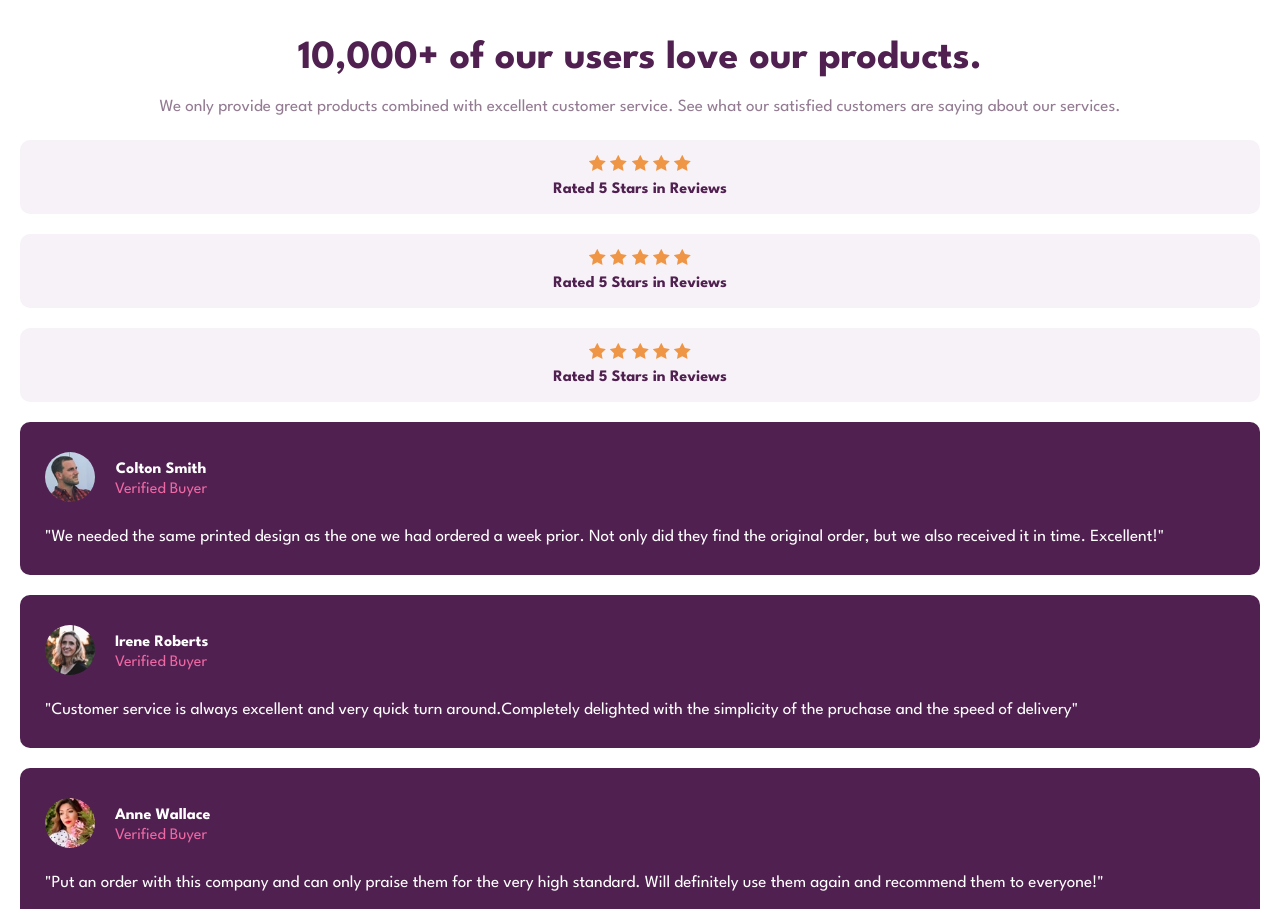
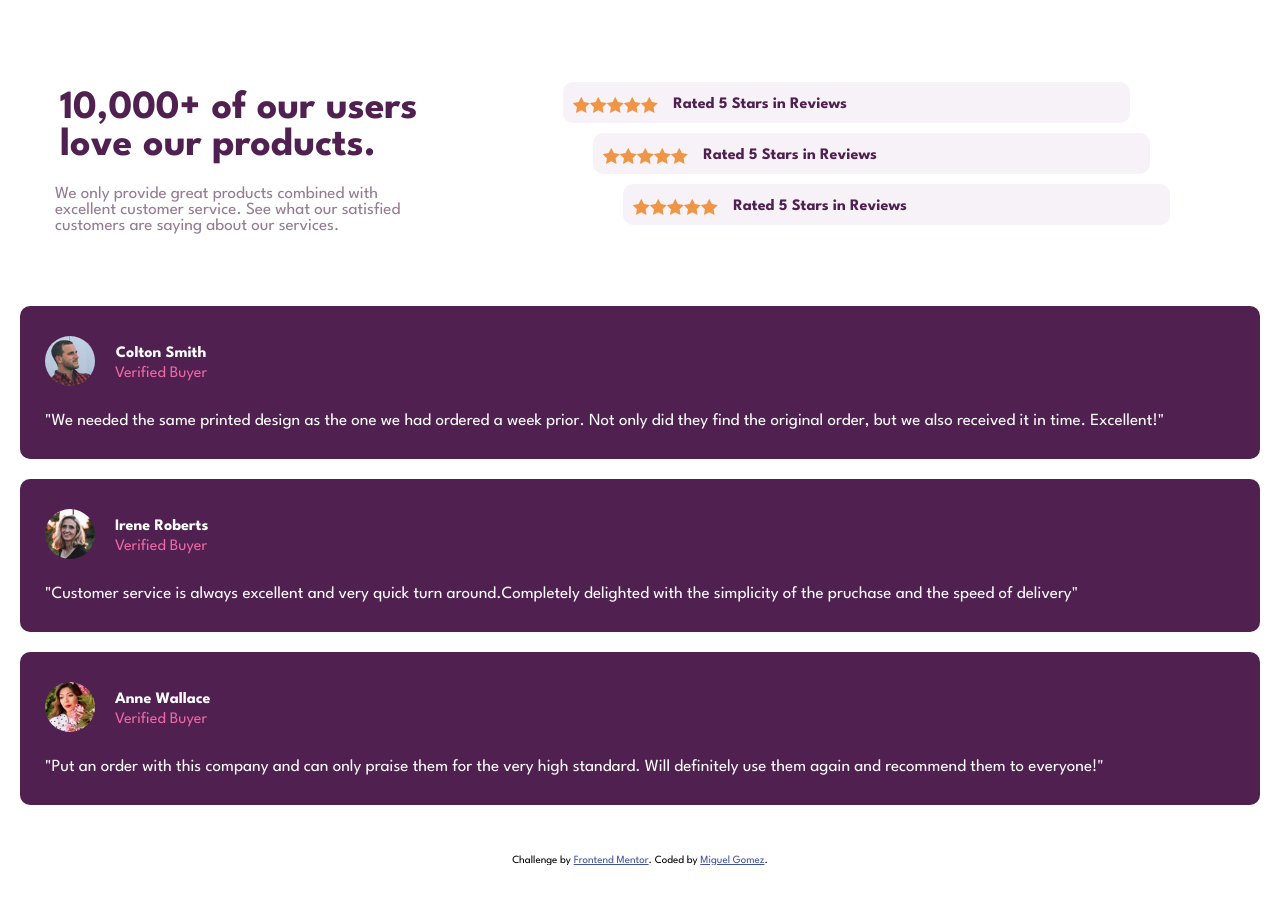
Before and after one commit to MikeProduce/frontendchallangeflex, a plain HTML site: page index.html in a window 1280 px wide. Shown: the top 909 px of the page. After the commit the page ends 865 px from the top, so only its background shows below. Drawn offline with Linux system fonts and the light colour scheme.

Commit message:
changed some stuff

```diff
--- a/index.html
+++ b/index.html
@@ -98,16 +98,54 @@
         padding: 7px 15px 15px 10px;
         font-size: 17px;
       }
+      @media screen and (min-width: 1024px) {
+        .Top__Section{
+          display: flex;
+          margin: 50px;
+        }
+        .Title{
+          flex:2;
+        }
+        .Title__Header{
+          text-align: left;
+        }
+        .Title__Paragraph{
+          text-align: left;
+          padding-left: 5px;
+        }
+        .Rating__Section{
+          flex: 4;
+          margin: auto;
+        }
+        .Rating__Reviews{
+          display: flex;
+          width: auto;
+        }
+        .Rating__Description{
+          display: flex;
+          margin: auto 15px auto 15px;
+        }
+        .Rating__Reviews.Top{
+          margin: 10px 100px 10px 120px;
+        }
+        .Rating__Reviews.Middle{
+          margin: 10px 80px 10px 150px;
+        }
+        .Rating__Reviews.Bottom{
+          margin: 10px 60px 10px 180px;
+        }
+      }
     </style>
   </head>
   <body>
+    <div class="Top__Section">
     <div class="Title">
       <p class="Title__Header">10,000+ of our users love our products.</p>
       <p class="Title__Paragraph">We only provide great products combined with excellent customer service.
     See what our satisfied customers are saying about our services.</p>
   </div>
   <div class="Rating__Section">
-    <div class="Rating__Reviews">
+    <div class="Rating__Reviews Top">
         <svg width="17" height="16" xmlns="http://www.w3.org/2000/svg"><path d="M16.539 6.097a.297.297 0 00-.24-.202l-5.36-.779L8.542.26a.296.296 0 00-.53 0L5.613 5.117l-5.36.779a.297.297 0 00-.165.505l3.88 3.78-.917 5.34a.297.297 0 00.43.312l4.795-2.52 4.794 2.52a.296.296 0 00.43-.313l-.916-5.338L16.464 6.4c.08-.08.11-.197.075-.304z" fill="#EF9546" fill-rule="nonzero"/></svg>
         <svg width="17" height="16" xmlns="http://www.w3.org/2000/svg"><path d="M16.539 6.097a.297.297 0 00-.24-.202l-5.36-.779L8.542.26a.296.296 0 00-.53 0L5.613 5.117l-5.36.779a.297.297 0 00-.165.505l3.88 3.78-.917 5.34a.297.297 0 00.43.312l4.795-2.52 4.794 2.52a.296.296 0 00.43-.313l-.916-5.338L16.464 6.4c.08-.08.11-.197.075-.304z" fill="#EF9546" fill-rule="nonzero"/></svg>
         <svg width="17" height="16" xmlns="http://www.w3.org/2000/svg"><path d="M16.539 6.097a.297.297 0 00-.24-.202l-5.36-.779L8.542.26a.296.296 0 00-.53 0L5.613 5.117l-5.36.779a.297.297 0 00-.165.505l3.88 3.78-.917 5.34a.297.297 0 00.43.312l4.795-2.52 4.794 2.52a.296.296 0 00.43-.313l-.916-5.338L16.464 6.4c.08-.08.11-.197.075-.304z" fill="#EF9546" fill-rule="nonzero"/></svg>
@@ -115,7 +153,7 @@
         <svg width="17" height="16" xmlns="http://www.w3.org/2000/svg"><path d="M16.539 6.097a.297.297 0 00-.24-.202l-5.36-.779L8.542.26a.296.296 0 00-.53 0L5.613 5.117l-5.36.779a.297.297 0 00-.165.505l3.88 3.78-.917 5.34a.297.297 0 00.43.312l4.795-2.52 4.794 2.52a.296.296 0 00.43-.313l-.916-5.338L16.464 6.4c.08-.08.11-.197.075-.304z" fill="#EF9546" fill-rule="nonzero"/></svg>
       <p class="Rating__Description">Rated 5 Stars in Reviews</p>
     </div>
-    <div class="Rating__Reviews">
+    <div class="Rating__Reviews Middle">
       <svg width="17" height="16" xmlns="http://www.w3.org/2000/svg"><path d="M16.539 6.097a.297.297 0 00-.24-.202l-5.36-.779L8.542.26a.296.296 0 00-.53 0L5.613 5.117l-5.36.779a.297.297 0 00-.165.505l3.88 3.78-.917 5.34a.297.297 0 00.43.312l4.795-2.52 4.794 2.52a.296.296 0 00.43-.313l-.916-5.338L16.464 6.4c.08-.08.11-.197.075-.304z" fill="#EF9546" fill-rule="nonzero"/></svg>
       <svg width="17" height="16" xmlns="http://www.w3.org/2000/svg"><path d="M16.539 6.097a.297.297 0 00-.24-.202l-5.36-.779L8.542.26a.296.296 0 00-.53 0L5.613 5.117l-5.36.779a.297.297 0 00-.165.505l3.88 3.78-.917 5.34a.297.297 0 00.43.312l4.795-2.52 4.794 2.52a.296.296 0 00.43-.313l-.916-5.338L16.464 6.4c.08-.08.11-.197.075-.304z" fill="#EF9546" fill-rule="nonzero"/></svg>
       <svg width="17" height="16" xmlns="http://www.w3.org/2000/svg"><path d="M16.539 6.097a.297.297 0 00-.24-.202l-5.36-.779L8.542.26a.296.296 0 00-.53 0L5.613 5.117l-5.36.779a.297.297 0 00-.165.505l3.88 3.78-.917 5.34a.297.297 0 00.43.312l4.795-2.52 4.794 2.52a.296.296 0 00.43-.313l-.916-5.338L16.464 6.4c.08-.08.11-.197.075-.304z" fill="#EF9546" fill-rule="nonzero"/></svg>
@@ -123,7 +161,7 @@
       <svg width="17" height="16" xmlns="http://www.w3.org/2000/svg"><path d="M16.539 6.097a.297.297 0 00-.24-.202l-5.36-.779L8.542.26a.296.296 0 00-.53 0L5.613 5.117l-5.36.779a.297.297 0 00-.165.505l3.88 3.78-.917 5.34a.297.297 0 00.43.312l4.795-2.52 4.794 2.52a.296.296 0 00.43-.313l-.916-5.338L16.464 6.4c.08-.08.11-.197.075-.304z" fill="#EF9546" fill-rule="nonzero"/></svg>
     <p class="Rating__Description">Rated 5 Stars in Reviews</p>
   </div>
-  <div class="Rating__Reviews">
+  <div class="Rating__Reviews Bottom">
       <svg width="17" height="16" xmlns="http://www.w3.org/2000/svg"><path d="M16.539 6.097a.297.297 0 00-.24-.202l-5.36-.779L8.542.26a.296.296 0 00-.53 0L5.613 5.117l-5.36.779a.297.297 0 00-.165.505l3.88 3.78-.917 5.34a.297.297 0 00.43.312l4.795-2.52 4.794 2.52a.296.296 0 00.43-.313l-.916-5.338L16.464 6.4c.08-.08.11-.197.075-.304z" fill="#EF9546" fill-rule="nonzero"/></svg>
       <svg width="17" height="16" xmlns="http://www.w3.org/2000/svg"><path d="M16.539 6.097a.297.297 0 00-.24-.202l-5.36-.779L8.542.26a.296.296 0 00-.53 0L5.613 5.117l-5.36.779a.297.297 0 00-.165.505l3.88 3.78-.917 5.34a.297.297 0 00.43.312l4.795-2.52 4.794 2.52a.296.296 0 00.43-.313l-.916-5.338L16.464 6.4c.08-.08.11-.197.075-.304z" fill="#EF9546" fill-rule="nonzero"/></svg>
       <svg width="17" height="16" xmlns="http://www.w3.org/2000/svg"><path d="M16.539 6.097a.297.297 0 00-.24-.202l-5.36-.779L8.542.26a.296.296 0 00-.53 0L5.613 5.117l-5.36.779a.297.297 0 00-.165.505l3.88 3.78-.917 5.34a.297.297 0 00.43.312l4.795-2.52 4.794 2.52a.296.296 0 00.43-.313l-.916-5.338L16.464 6.4c.08-.08.11-.197.075-.304z" fill="#EF9546" fill-rule="nonzero"/></svg>
@@ -132,6 +170,7 @@
     <p class="Rating__Description">Rated 5 Stars in Reviews</p>
   </div>
   </div>
+</div>
   <div class="Reviews__Section">
     <div class="Reviews__Content">
       <div class="Content__Container">
```
